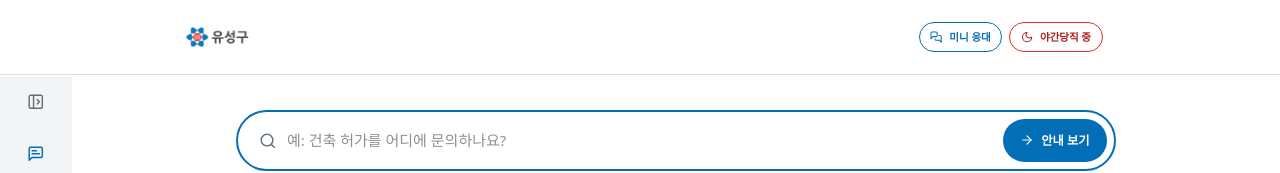
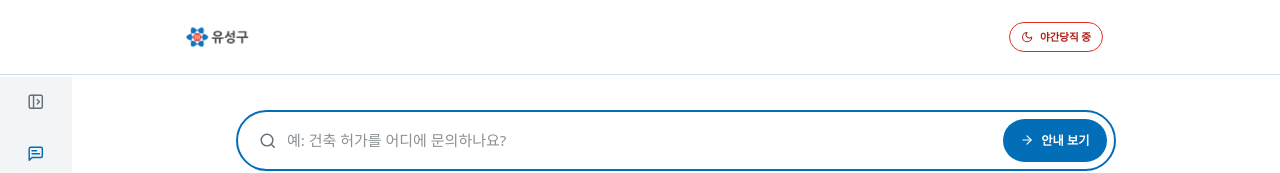
Before and after one commit to ssiyyeon/living-lab, a React (Vite) app in the folder frontend/: page / in a window 1280 px wide. Shown: the top 173 px of the page. Built offline with nearby package versions, Linux system fonts and the light colour scheme; no server answers.

Commit message:
refactor: remove mini response header action

```diff
--- a/frontend/src/app/App.tsx
+++ b/frontend/src/app/App.tsx
@@ -10,7 +10,6 @@ import {
   Loader2,
   Menu,
   MessageSquareText,
-  MessagesSquare,
   Moon,
   NotebookPen,
   PanelLeftClose,
@@ -263,16 +262,6 @@ function MainApp() {
     void handleSearch();
   };
 
-  const openMiniChat = () => {
-    const miniChatUrl = new URL(window.location.href);
-    miniChatUrl.search = "?mini=1";
-    window.open(
-      miniChatUrl.toString(),
-      "yuseong-duty-mini-chat",
-      "popup=yes,width=430,height=720,resizable=yes,scrollbars=no",
-    )?.focus();
-  };
-
   return (
     <div
       className="min-h-screen"
@@ -309,16 +298,7 @@ function MainApp() {
               <img src={yusungLogo} alt="유성구 로고" className="h-10 w-auto object-contain sm:h-11" />
             </button>
           </div>
-          <div className="flex items-center gap-2">
-            <button
-              type="button"
-              onClick={openMiniChat}
-              className="inline-flex items-center gap-2 rounded-full border px-3 py-2 text-xs font-bold"
-              style={{ borderColor: "var(--brand-green)", color: "var(--brand-green)" }}
-            >
-              <MessagesSquare className="h-3.5 w-3.5" />
-              <span className="hidden sm:inline">미니 응대</span>
-            </button>
+          <div className="flex items-center">
             <div
               className="inline-flex items-center gap-2 rounded-full border px-3 py-2 text-xs font-semibold"
               style={{ background: "var(--brand-red-light)", borderColor: "var(--brand-red)", color: "var(--brand-red-dark)" }}
```
